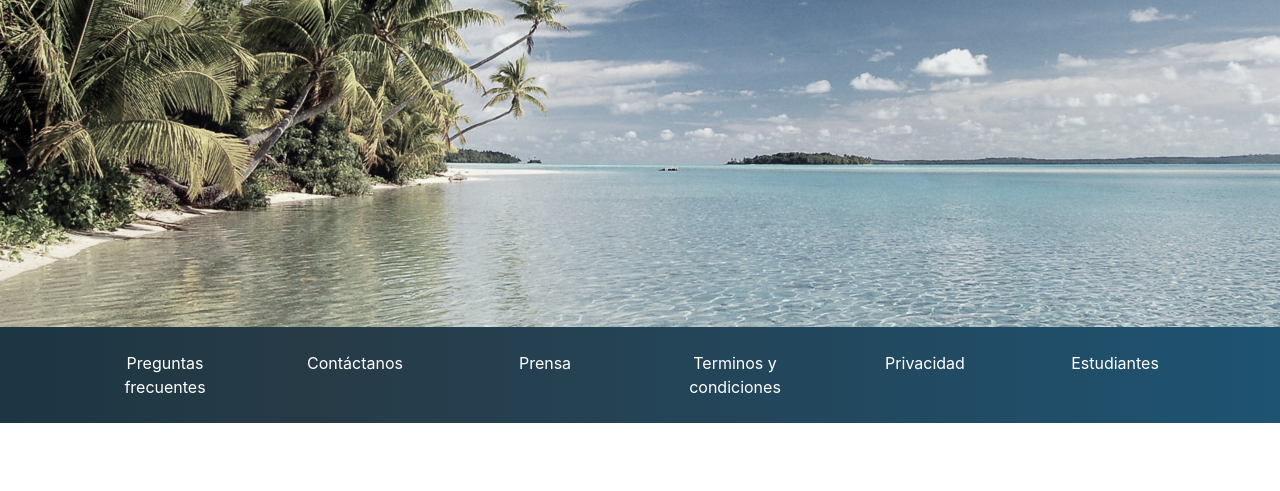
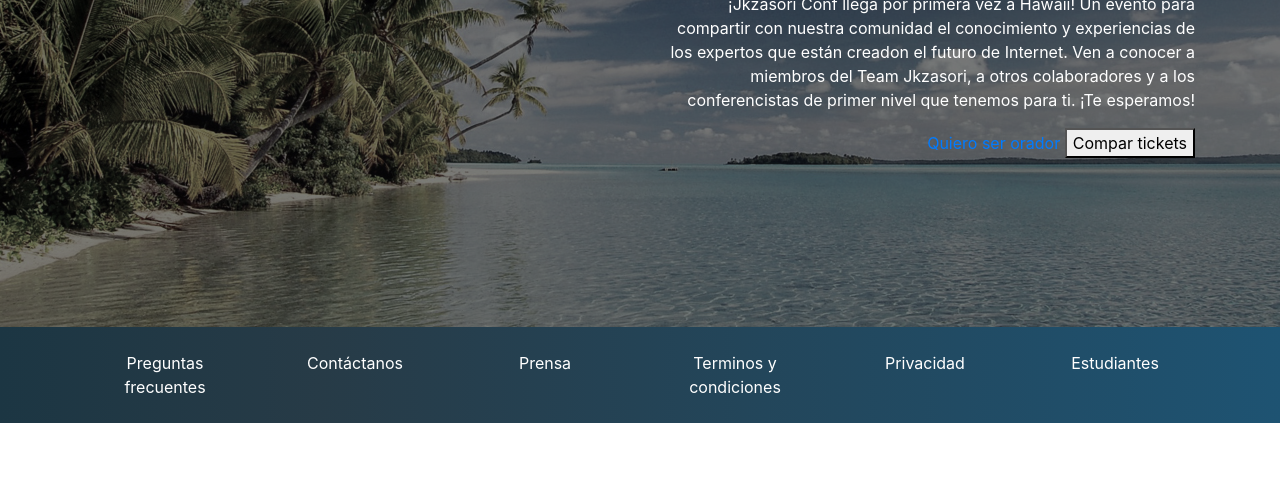
Before and after one commit to jkzasori/jkzasoriconf-bootstrap, a plain HTML site: page index.html in a window 1280 px wide. Shown: the part 309-800 px from the top of the page. Drawn offline with nearby package versions, Linux system fonts and the light colour scheme.

Commit message:
Agregando texto informativo del evento

```diff
--- a/index.css
+++ b/index.css
@@ -12,6 +12,25 @@
     filter: grayscale(70%);
 }
 
+#carousel {
+    position: relative;
+}
+
+#carousel .overlay {
+    position: absolute;
+    top: 0;
+    bottom: 0;
+    left: 0;
+    right: 0;
+    background-color: rgba(0, 0, 0, 0.5);
+    color: white;
+    z-index: 1;
+}
+
+#carousel .overlay .container,
+#carousel .overlay .row{
+    height: 100%;
+}
 #footer {
     background: linear-gradient(90deg, #1c3643, #273b47 25%, #1e5372);
 }
--- a/index.html
+++ b/index.html
@@ -46,7 +46,7 @@
 
     <!--Main-->
     <main id="main">
-      <div id="carouselExampleFade" class="carousel slide carousel-fade" data-ride="carousel" data-pause="false">
+      <div id="carousel" class="carousel slide carousel-fade" data-ride="carousel" data-pause="false">
         <div class="carousel-inner">
           <div class="carousel-item active">
             <img src="./assets/img/hawaii.jpg" class="d-block w-100" alt="Hawaii 1">
@@ -56,6 +56,23 @@
           </div>
           <div class="carousel-item">
             <img src="./assets/img/hawaii3.jpeg" class="d-block w-100" alt="Hawaii 3">
+          </div>
+          <div class="overlay">
+            <div class="container">
+              <div class="row align-items-center">
+                <div class="col-md-6 offset-md-6 text-center text-md-right">
+                  <h1>JkzasoriConf Hawaii</h1>
+                  <p class="d-none d-md-block">¡Jkzasori Conf llega por primera vez a Hawaii! Un evento para
+                    compartir con nuestra comunidad el conocimiento y experiencias
+                    de los expertos que están creadon el futuro de Internet.
+                    Ven a conocer a miembros del Team Jkzasori, a otros colaboradores y a los
+                    conferencistas de primer nivel que tenemos para ti. ¡Te esperamos!
+                  </p>
+                  <a href="#">Quiero ser orador</a>
+                  <button type="button">Compar tickets</button>
+                </div>
+              </div>
+            </div>
           </div>
         </div>
       </div>
```
